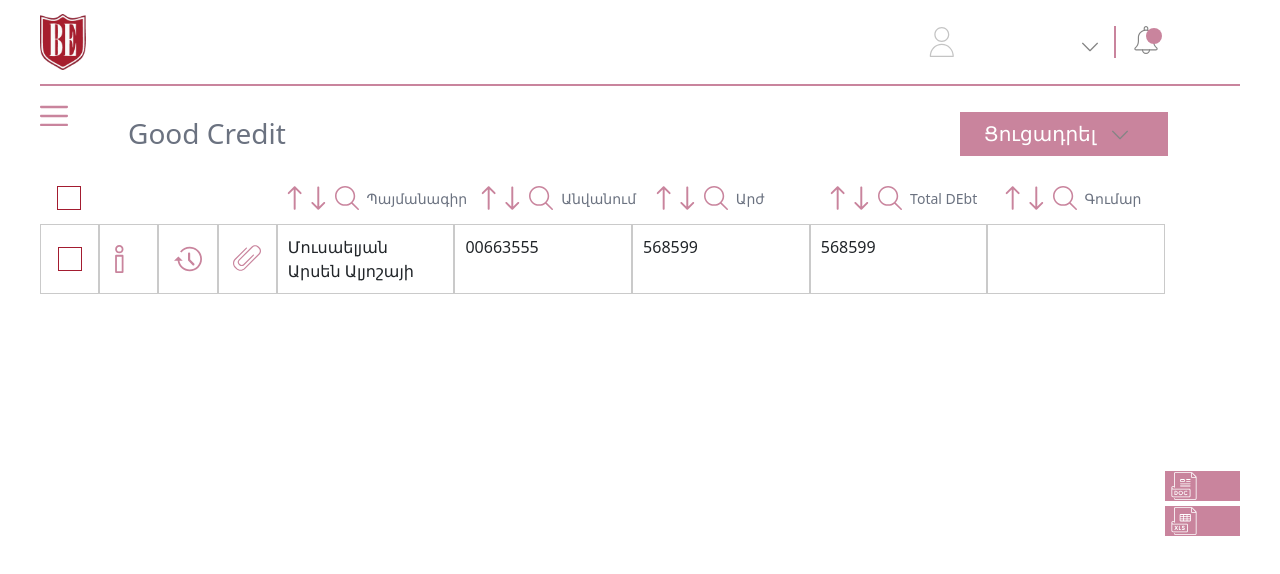
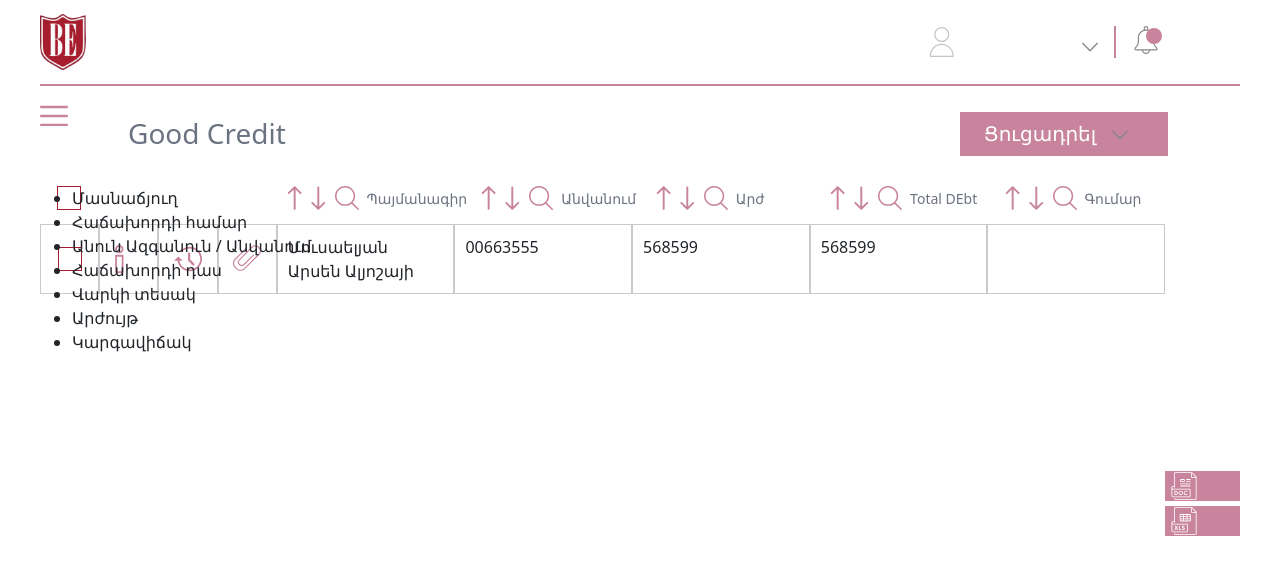
Before and after one commit to TigranKhudav/BeSafe-FrontEnd, a Vue app: page /debts/partners/3 in a window 1280 px wide. Shown: the top 574 px of the page. Built offline with nearby package versions, Linux system fonts and the light colour scheme.

Commit message:
fix login

```diff
--- a/src/common/CommonInput.vue
+++ b/src/common/CommonInput.vue
@@ -14,6 +14,7 @@
     :value="value"
     :placeholder="placeholder"
     :class="img ? img : 'bg-3'"
+    @input="$emit('on-input', $event.target.value)"
   />
 </template>
 
--- a/src/components/Builder/BuilderLoginModal.vue
+++ b/src/components/Builder/BuilderLoginModal.vue
@@ -2,7 +2,12 @@
   <div class="w-full mb-25">
     <div class="bg-1 w-23 h-23 bg-contain"></div>
     <div class="mb-20">
-      <input
+      <common-input
+        @on-input="getLogin"
+        :img="'bg-2'"
+        :placeholder="'Մուտքանուն'"
+      ></common-input>
+      <!-- <input
         class="
           w-full
           border-0 border-bottom
@@ -15,10 +20,13 @@
         "
         type="text"
         placeholder="Մուտքանուն"
-      />
+      /> -->
     </div>
     <div class="my-14">
-      <common-input :placeholder="'Գաղտնաբառ'"></common-input>
+      <common-input
+        @on-input="getPass"
+        :placeholder="'Գաղտնաբառ'"
+      ></common-input>
     </div>
     <common-button class="w-full p-6">Մուտք Գործել</common-button>
   </div>
@@ -29,6 +37,14 @@
 import CommonInput from "@/common/CommonInput.vue";
 export default {
   components: { CommonButton, CommonInput },
+  methods: {
+    getLogin(value) {
+      console.log(value);
+    },
+    getPass(value) {
+      console.log(value);
+    },
+  },
 };
 </script>
 
--- /dev/null
+++ b/src/components/Debts/BuilderDebts/BuilderDebtsSelectHead.vue
@@ -0,0 +1,19 @@
+<template>
+  <div class="position-absolute">
+    <ul>
+      <li role="button" v-for="item in selHead" :key="item.id">
+        <input type="checkbox" class="d-none" name="" id="" />
+        <span>{{ item.name }}</span>
+      </li>
+    </ul>
+  </div>
+</template>
+
+<script>
+export default {
+  props: { selHead: { type: Array } },
+};
+</script>
+
+<style>
+</style>
--- a/src/components/Debts/DebtsAcba.vue
+++ b/src/components/Debts/DebtsAcba.vue
@@ -4,16 +4,18 @@
       <span class="fs-12 text-gray-500">Acba</span>
     </div>
 
-    <common-button
-      @click.native="$store.commit('addCaseModal', true)"
-      class="right-22 w-full max-w-28 position-absolute top-22 z-index-0"
-    >
-      <div class="d-flex align-items-center p-4">
-        <div class="bg-15 w-10 h-10 bg-contain bg-no-repeat me-3"></div>
-        <span> Ավելացնել</span>
-      </div>
-    </common-button>
+    <common-show
+      @click.native="dropdown = !dropdown"
+      :dropdown="dropdown"
+    ></common-show>
     <!-- Modals -->
+    <transition name="fade">
+      <builder-debts-select-head
+        v-if="dropdown"
+        :selHead="selHead"
+      ></builder-debts-select-head>
+    </transition>
+
     <transition name="fade">
       <builder-add-case
         :prioritys="Prioritys"
@@ -95,6 +97,9 @@
 import BuilderFile from "../Builder/BuilderFile.vue";
 import CommonAcbaList from "./CommonDebts/CommonAcbaList.vue";
 import BuilderAcbaModal from "./BuilderDebts/BuilderAcbaModal.vue";
+import CommonShow from "./CommonDebts/CommonShow.vue";
+import BuilderDebtsSelectHead from "./BuilderDebts/BuilderDebtsSelectHead.vue";
+
 export default {
   components: {
     CommonCheckbox,
@@ -106,9 +111,49 @@
     BuilderFile,
     CommonAcbaList,
     BuilderAcbaModal,
+    CommonShow,
+    BuilderDebtsSelectHead,
   },
   data() {
     return {
+      dropdown: false,
+      selHead: [
+        {
+          id: 1,
+          checked: false,
+          name: "Մասնաճյուղ",
+        },
+        {
+          id: 2,
+          checked: false,
+          name: "Հաճախորդի համար",
+        },
+        {
+          id: 3,
+          checked: false,
+          name: "Անուն Ազգանուն / Անվանում",
+        },
+        {
+          id: 4,
+          checked: false,
+          name: "Հաճախորդի դաս",
+        },
+        {
+          id: 5,
+          checked: false,
+          name: "Վարկի տեսակ",
+        },
+        {
+          id: 6,
+          checked: false,
+          name: "Արժույթ",
+        },
+        {
+          id: 7,
+          checked: false,
+          name: "Կարգավիճակ",
+        },
+      ],
       CaseData: [
         {
           id: 1,
--- a/src/components/Debts/DebtsGoodCredit.vue
+++ b/src/components/Debts/DebtsGoodCredit.vue
@@ -9,6 +9,10 @@
       :dropdown="dropdown"
     ></common-show>
     <!-- Modals -->
+    <transition name="fade">
+      <builder-debts-select-head :selHead="selHead"></builder-debts-select-head>
+    </transition>
+
     <transition name="fade">
       <builder-add-case
         :prioritys="Prioritys"
@@ -88,6 +92,7 @@
 import CommonAcbaList from "./CommonDebts/CommonAcbaList.vue";
 import BuilderAcbaModal from "./BuilderDebts/BuilderAcbaModal.vue";
 import CommonShow from "./CommonDebts/CommonShow.vue";
+import BuilderDebtsSelectHead from "./BuilderDebts/BuilderDebtsSelectHead.vue";
 export default {
   components: {
     CommonCheckbox,
@@ -100,10 +105,48 @@
     CommonAcbaList,
     BuilderAcbaModal,
     CommonShow,
+    BuilderDebtsSelectHead,
   },
   data() {
     return {
       dropdown: false,
+      selHead: [
+        {
+          id: 1,
+          checked: false,
+          name: "Մասնաճյուղ",
+        },
+        {
+          id: 2,
+          checked: false,
+          name: "Հաճախորդի համար",
+        },
+        {
+          id: 3,
+          checked: false,
+          name: "Անուն Ազգանուն / Անվանում",
+        },
+        {
+          id: 4,
+          checked: false,
+          name: "Հաճախորդի դաս",
+        },
+        {
+          id: 5,
+          checked: false,
+          name: "Վարկի տեսակ",
+        },
+        {
+          id: 6,
+          checked: false,
+          name: "Արժույթ",
+        },
+        {
+          id: 7,
+          checked: false,
+          name: "Կարգավիճակ",
+        },
+      ],
       CaseData: [
         {
           id: 1,
--- a/src/router/index.js
+++ b/src/router/index.js
@@ -4,11 +4,11 @@
 Vue.use(VueRouter)
 
 const routes = [
-  // {
-  //   path: '/',
-  //   name: 'Home',
-  //   component: () => import('@/views/Home.vue')
-  // },
+  {
+    path: '/',
+    name: 'Home',
+    component: () => import('@/views/Login.vue')
+  },
   {
     path: '/',
     name: 'Profile',
@@ -46,11 +46,10 @@
       },
     ]
   },
-  {
-    path: '/login',
-    name: 'Login',
-    component: () => import('@/views/Login.vue')
-  }
+  // {
+  //   path: '/login',
+  //   name: 'Login',
+  // }
 ]
 
 const router = new VueRouter({
```
